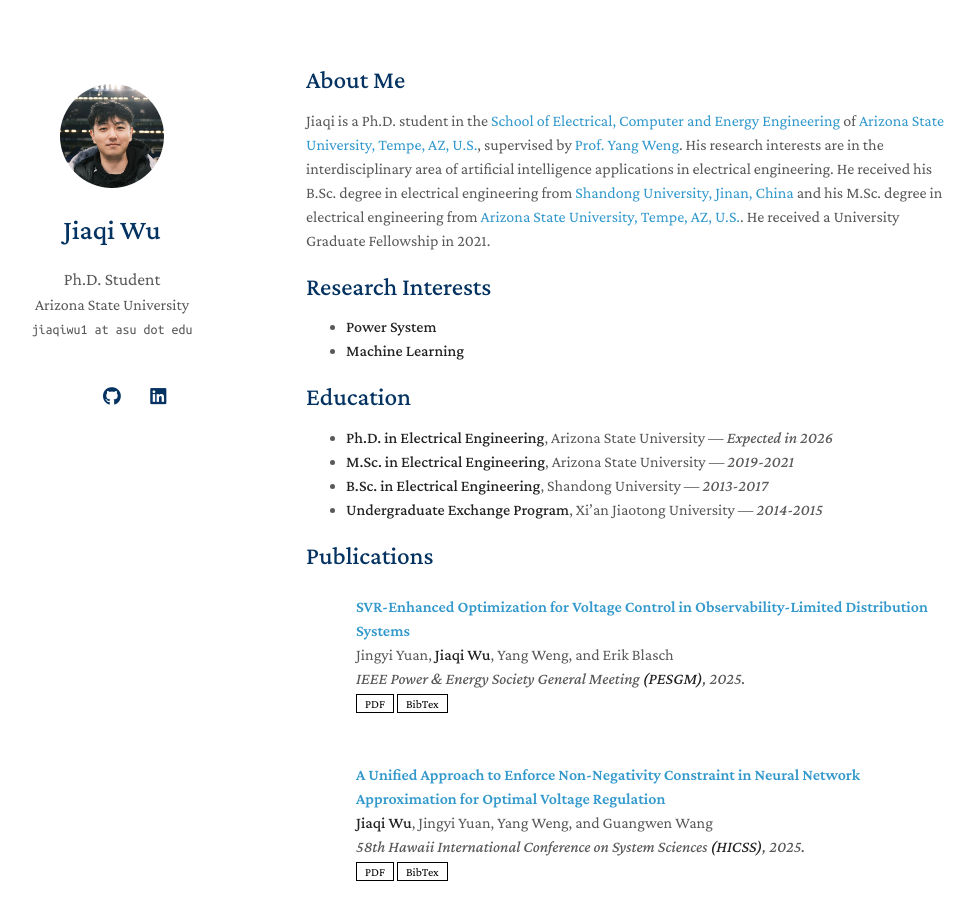
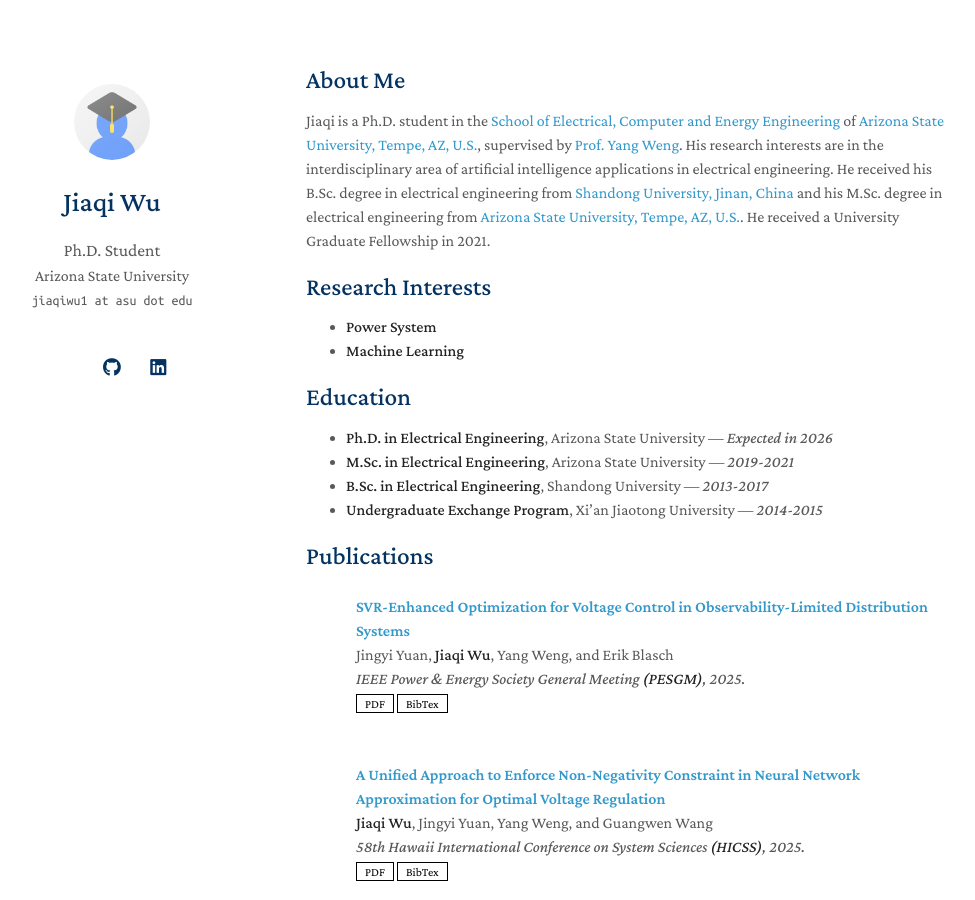
Before and after one commit to jiaqiwu1/jiaqiwu1.github.io, a Jekyll site: the page built from index.md, in a window 1280 px wide and 900 px high. Shown: the whole window, without its empty margins (164-1139 px from the left). Built offline with Jekyll 4.4.1, drawn with Linux system fonts in a browser that asks for light colours; a style sheet for code colours, icons or effects is not loaded; our own code applies the rules of GitHub Pages for plain Markdown files.

Commit message:
Update avatar image format from JPG to PNG

```diff
--- a/_config.yml
+++ b/_config.yml
@@ -20,7 +20,7 @@ twitter: https://twitter.com/
 
 # Images (e.g., your profile picture and your website's favicon)
 # "favicon" and "favicon_dark" are used for the light and dark modes, respectively.
-avatar: ./assets/img/avatar.jpg
+avatar: ./assets/img/avatar.png
 favicon: ./assets/img/favicon.png
 favicon_dark: ./assets/img/favicon-dark.png
 
```
